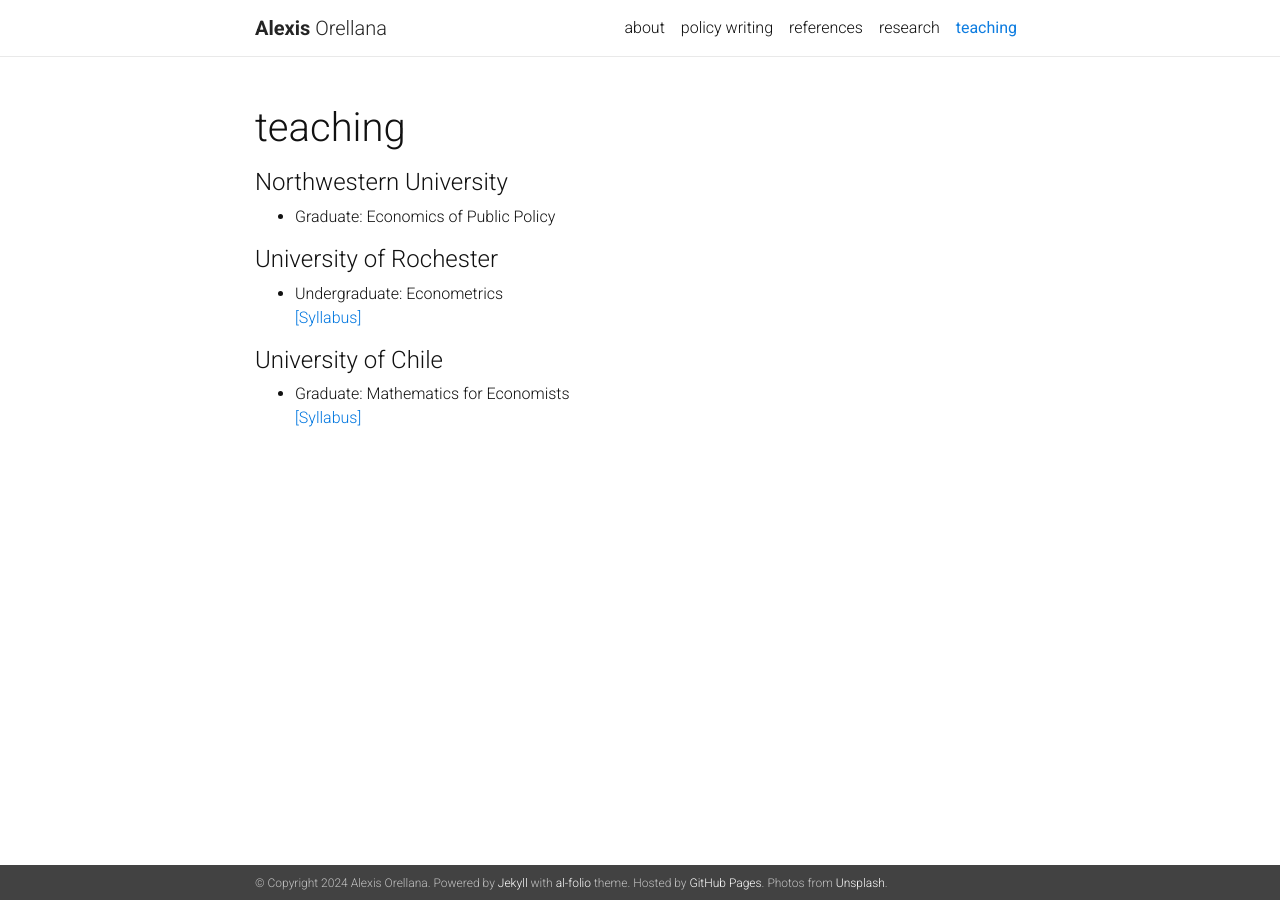
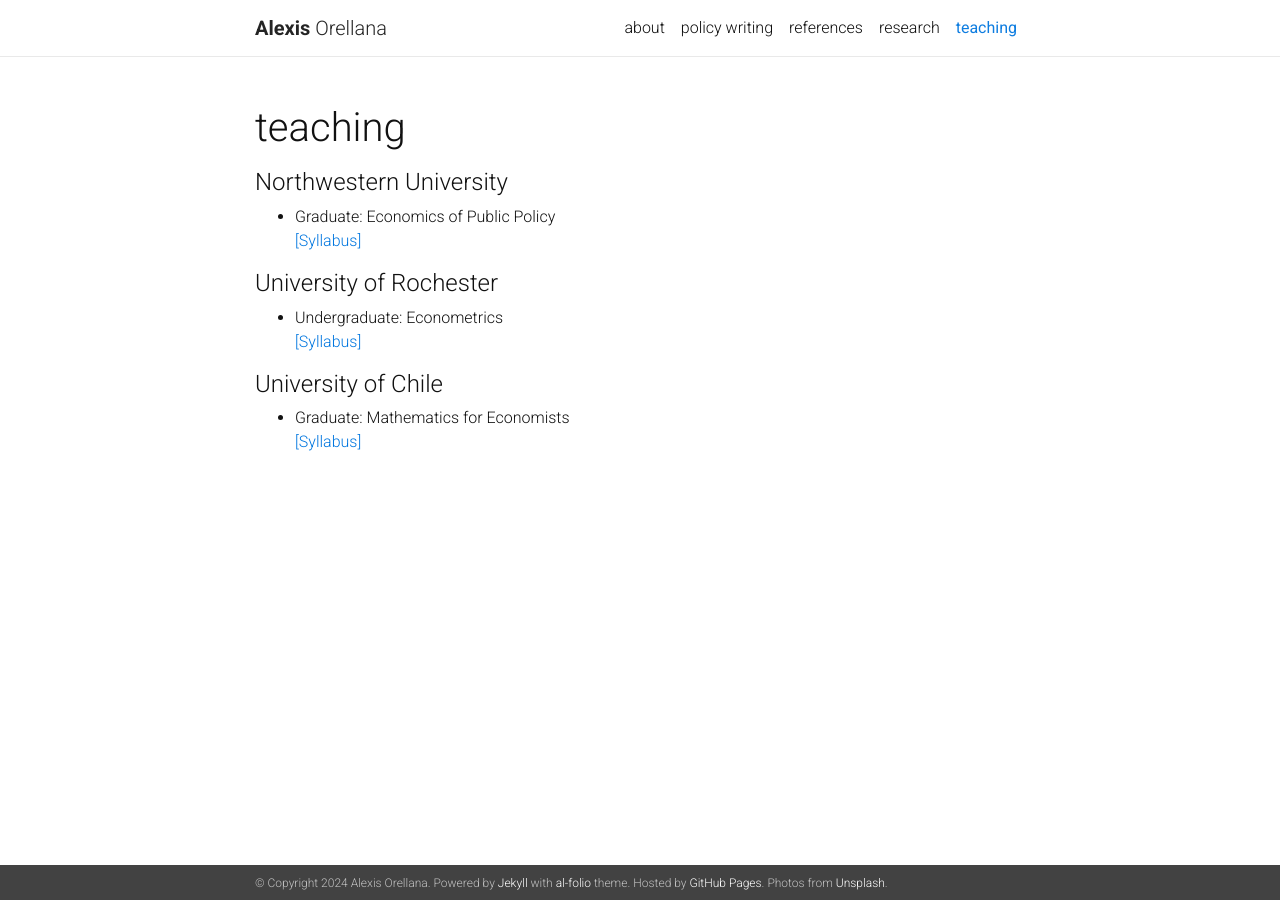
Before and after one commit to alexisorellana/alexisorellana.github.io, a Jekyll site: the page built from _pages/teaching.md, in a window 1280 px wide. Built offline with Jekyll 4.4.1, drawn with Linux system fonts in a browser that asks for light colours; nearby versions of some CDN libraries; a style sheet for code colours, icons or effects is not loaded.

Commit message:
update 09-25

```diff
--- a/_pages/teaching.md
+++ b/_pages/teaching.md
@@ -10,7 +10,7 @@ nav: true
 
 #### Northwestern University
 <ul>
-<li> Graduate: Economics of Public Policy </li>
+<li> Graduate: Economics of Public Policy </li> <a href="{{ site.baseurl }}/assets/pdf/Syllabus_SEPOL401.pdf" target="_blank">[Syllabus]</a>
 </ul>
 
 
```
Also changed, not shown: 4 other files.
